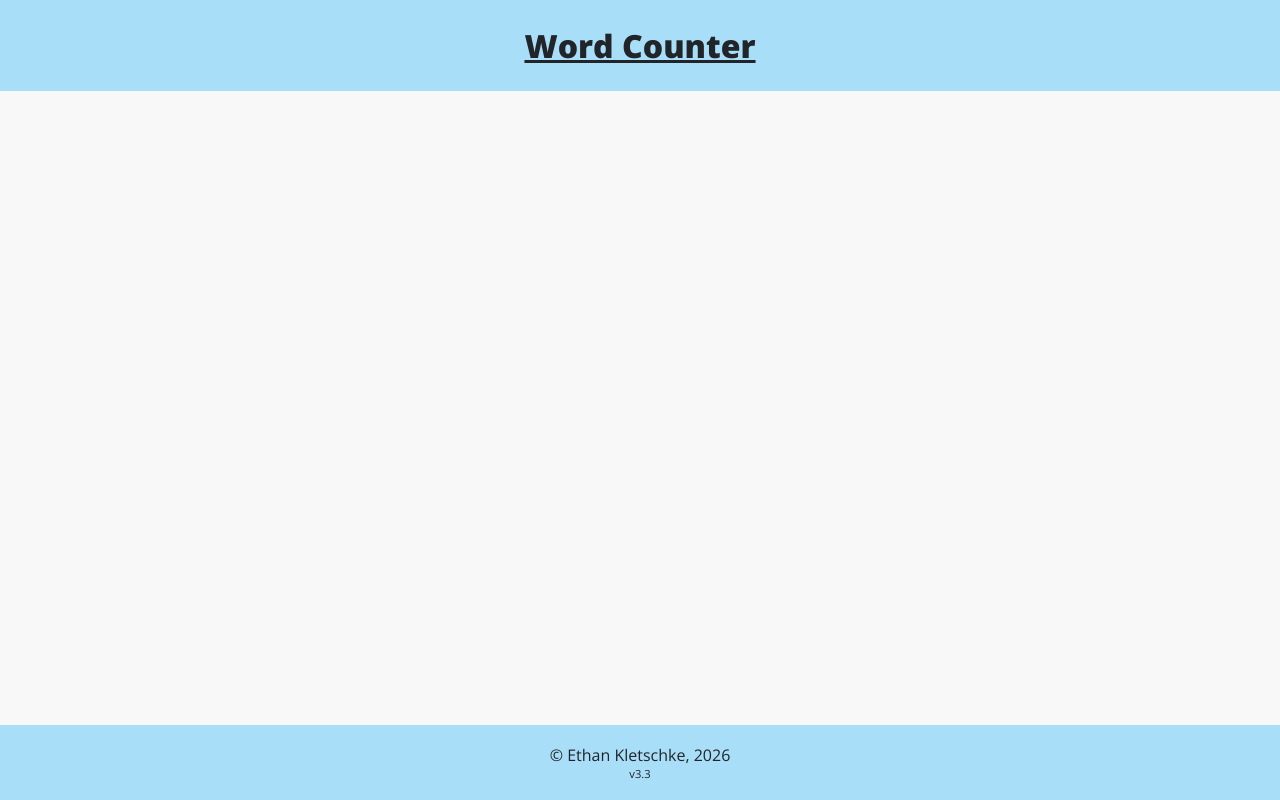
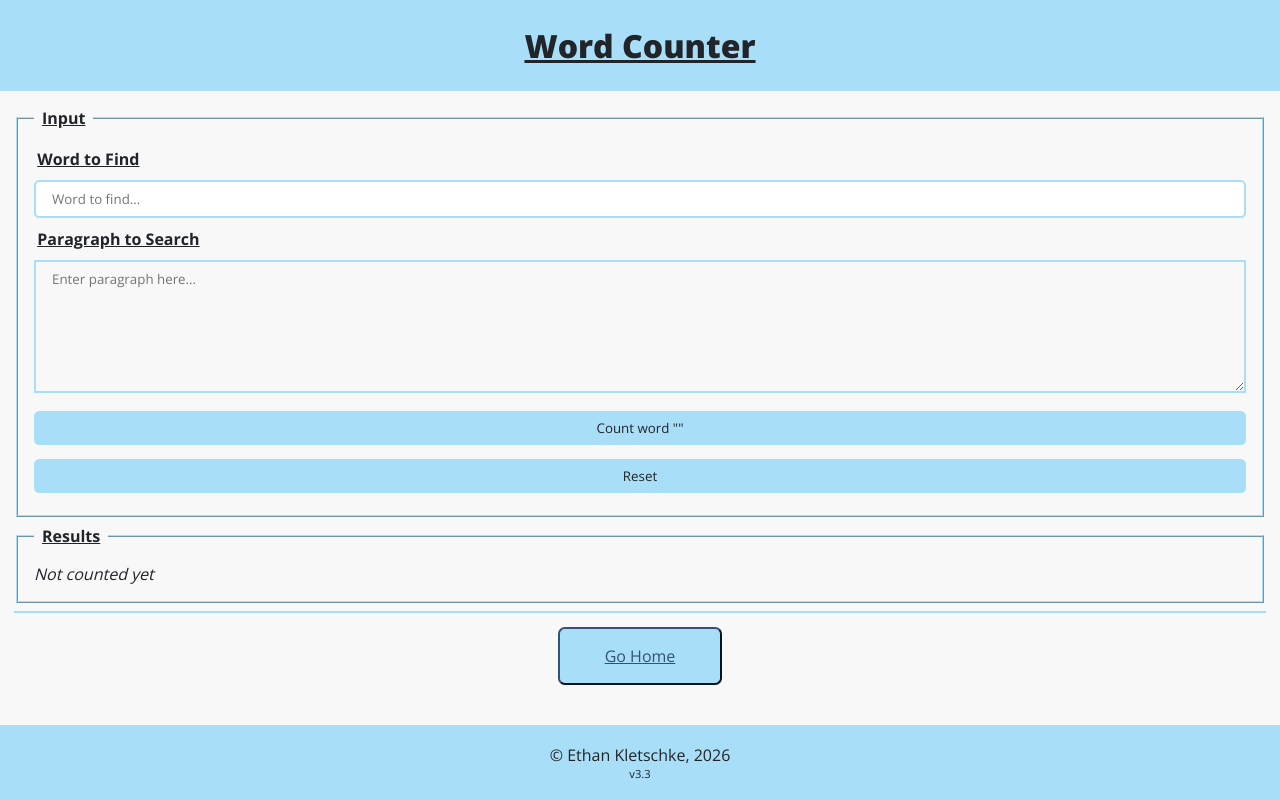
Before and after one commit to ethanKletschke/TSX-Portfolio-App, a React (Vite) app: page /wordCount in a window 1280 px wide. Built offline with nearby package versions, Linux system fonts and the light colour scheme.

Commit message:
feat: Finish `WordCounter` basics

```diff
--- a/meta/project.yaml
+++ b/meta/project.yaml
@@ -4,7 +4,7 @@
 project-meta:
   project-name: Ethan's Portfolio Project
   date-started: 2025-09-27 # Approximate
-  last-updated: 2026-04-17 # REMEMBER -> Update
+  last-updated: 2026-04-17 # REMEMBER -> Update last-updated
   languages:
     - React
     - TypeScript
--- a/src/pages/WordCounter/WordCounter.tsx
+++ b/src/pages/WordCounter/WordCounter.tsx
@@ -1,17 +1,97 @@
+import { useState } from "react";
 import Form from "../../comps/general_UI/Form/Form";
 import Page from "../../comps/general_UI/layout/Page/Page";
+import GoHomeBtn from "../../comps/general_UI/GoHomeBtn/GoHomeBtn";
 
 export default function WordCounter() {
+  // The word entered by the user
+  const [providedWord, setProvidedWord] = useState("");
+  // The paragraph to search
+  const [para, setPara] = useState("");
+  // The number of occurrences
+  const [count, setCount] = useState(0);
+  // The output text
+  const [resText, setResText] = useState("");
+
+  const handleWordChange = (e: React.ChangeEvent<HTMLInputElement>) => {
+    setProvidedWord(e.target.value);
+  };
+
+  const handleParaChange = (e: React.ChangeEvent<HTMLTextAreaElement>) => {
+    setPara(e.target.value);
+  };
+
+  const handleReset = (e: React.MouseEvent<HTMLButtonElement>) => {
+    /*
+      Prevents unexpected bugs by stopping
+      browser default behaviour from running
+    */
+    e.preventDefault();
+
+    // Clear all the input
+    setProvidedWord("");
+    setCount(0);
+    setPara("");
+    setResText("");
+  };
+
   const handleSubmit = (e: React.SubmitEvent<HTMLFormElement>) => {
+    // Prevent page reload on submit
     e.preventDefault();
+
+    const re = new RegExp(`\\b${providedWord}\\b`, "gim");
+
+    const matches = para.match(re);
+
+    if (matches) {
+      const matchCount = matches.length;
+
+      setCount(matchCount);
+      setResText(`The word "${providedWord}" was found ${matchCount} times in your paragraph.`);
+    } else {
+      setResText(`The word "${providedWord}" was not found in your paragraph.`);
+      setCount(0);
+    }
   };
 
   return (
     <Page headerText="Word Counter">
       <Form submitHandler={handleSubmit}>
-        {/* Placeholder to avoid error */}
-        <input type="hidden" />
+        <fieldset>
+          <legend>Input</legend>
+
+          <label htmlFor="find-word">Word to Find</label>
+          <input
+            type="text"
+            id="find-word"
+            name="find-word"
+            placeholder="Word to find..."
+            value={providedWord}
+            onChange={handleWordChange}
+          />
+
+          <label htmlFor="para">Paragraph to Search</label>
+          <textarea
+            id="para"
+            name="para"
+            value={para}
+            onChange={handleParaChange}
+            placeholder="Enter paragraph here..."
+          />
+
+          <input type="submit" value={`Count word "${providedWord}"`} />
+          <button onClick={handleReset}>Reset</button>
+        </fieldset>
+        <fieldset>
+          <legend>Results</legend>
+          <output>
+            {resText || "Not counted yet"}
+          </output>
+        </fieldset>
       </Form>
+
+      <hr />
+      <GoHomeBtn />
     </Page>
   );
 }
```
